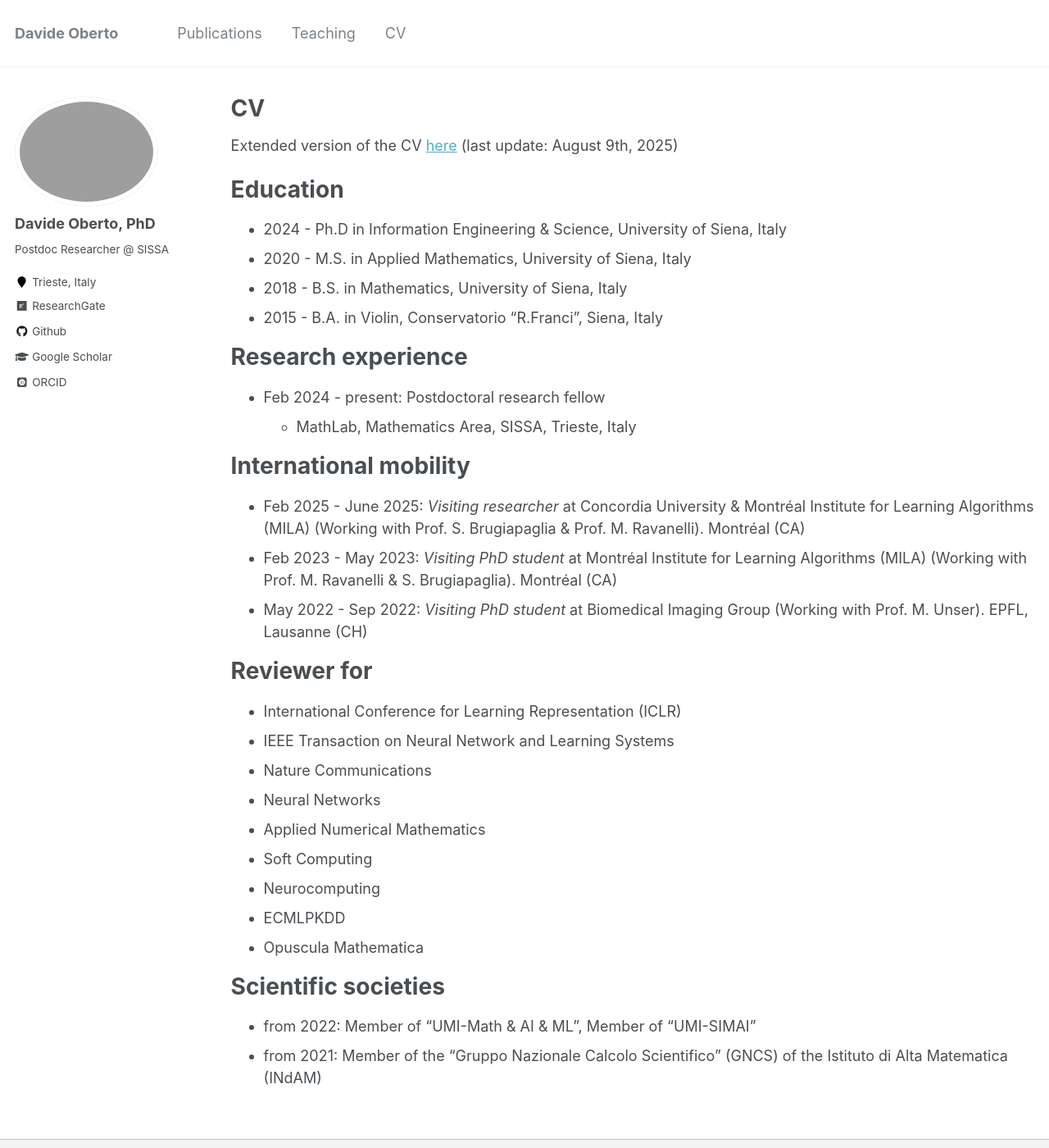
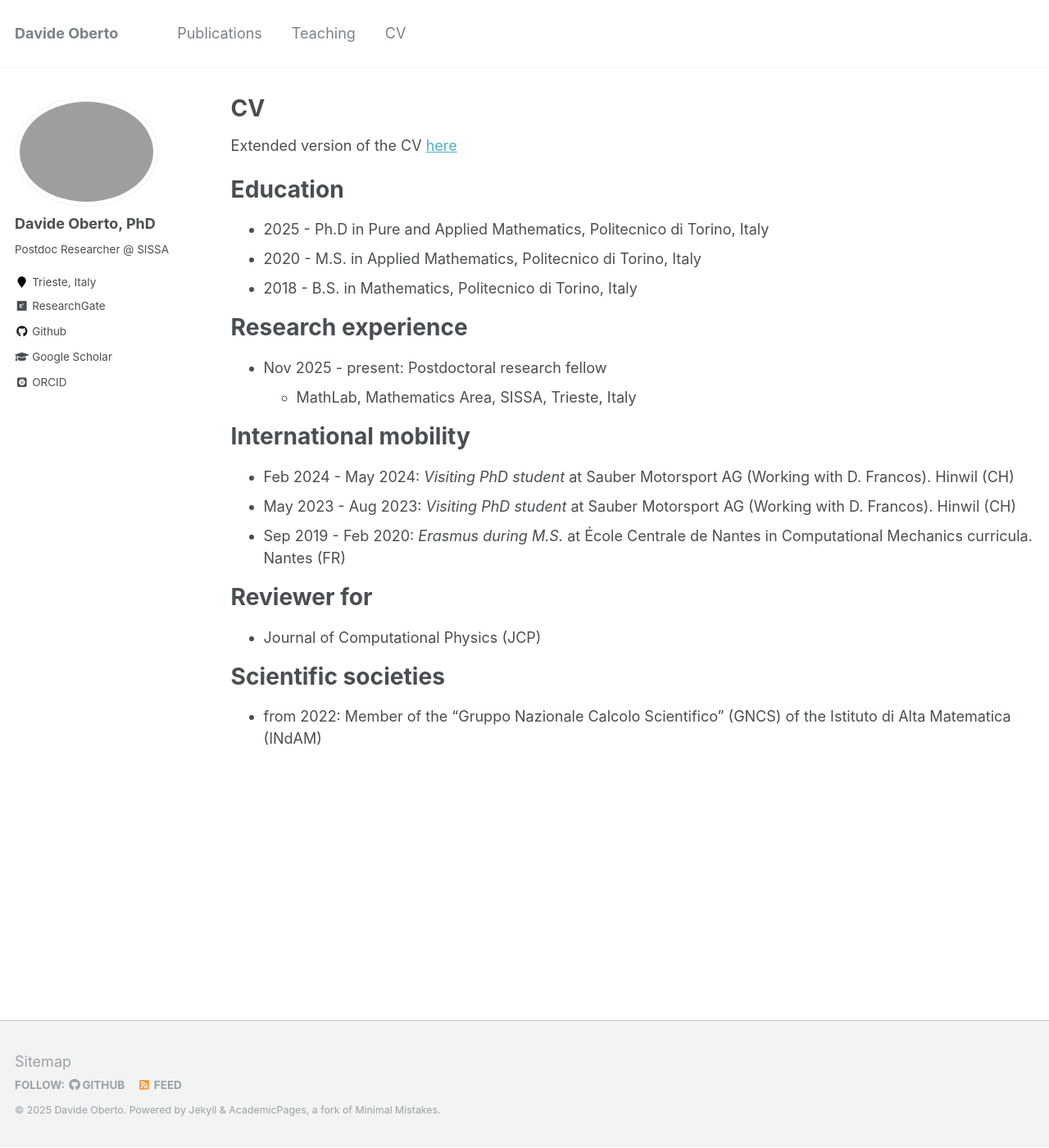
Before and after one commit to DavideOberto/DavideOberto.github.io, a Jekyll site: the page built from _pages/cv.md, in a window 1280 px wide and 1400 px high. Shown: the whole window at 82% size. Built offline with Jekyll 4.4.1, drawn with Linux system fonts in a browser that asks for light colours; some web fonts are replaced.

Commit message:
Update cv.md

```diff
--- a/_pages/cv.md
+++ b/_pages/cv.md
@@ -9,28 +9,27 @@ redirect_from:
 
 {% include base_path %}
 
-Extended version of the CV <a href="/files/Giuseppe_Alessio_DInverno_CV.pdf" target="_blank">here</a> (last update: August 9th, 2025)
+Extended version of the CV <a href="/files/Davide_Oberto_CV.pdf" target="_blank">here</a>
 
 
 
 Education
 ======
-* 2024 - Ph.D in Information Engineering & Science, University of Siena, Italy
-* 2020 - M.S. in Applied Mathematics, University of Siena, Italy
-* 2018 - B.S. in Mathematics, University of Siena, Italy
-* 2015 - B.A. in Violin, Conservatorio "R.Franci", Siena, Italy
+* 2025 - Ph.D in Pure and Applied Mathematics, Politecnico di Torino, Italy
+* 2020 - M.S. in Applied Mathematics, Politecnico di Torino, Italy
+* 2018 - B.S. in Mathematics, Politecnico di Torino, Italy
 
 Research experience
 =====
-* Feb 2024 - present: Postdoctoral research fellow
+* Nov 2025 - present: Postdoctoral research fellow
   * MathLab, Mathematics Area, SISSA, Trieste, Italy
 
 
 International mobility
 =====
-* Feb 2025 - June 2025: <em>Visiting researcher</em> at Concordia University & Montréal Institute for Learning Algorithms (MILA) (Working with Prof. S. Brugiapaglia & Prof. M. Ravanelli). Montréal (CA)
-* Feb 2023 - May 2023: <em>Visiting PhD student</em> at Montréal Institute for Learning Algorithms (MILA) (Working with Prof. M. Ravanelli & S. Brugiapaglia). Montréal (CA)
-* May 2022 - Sep 2022: <em>Visiting PhD student</em> at Biomedical Imaging Group (Working with Prof. M. Unser). EPFL, Lausanne (CH)
+* Feb 2024 - May 2024: <em>Visiting PhD student</em> at Sauber Motorsport AG (Working with D. Francos). Hinwil (CH)
+* May 2023 - Aug 2023: <em>Visiting PhD student</em> at Sauber Motorsport AG (Working with D. Francos). Hinwil (CH)
+* Sep 2019 - Feb 2020: <em>Erasmus during M.S.</em> at École Centrale de Nantes in Computational Mechanics curricula. Nantes (FR)
 
 
 <!-- continua a modificare
@@ -58,18 +57,9 @@ Awards and fellowships
 
 Reviewer for
 =====
-* International Conference for Learning Representation (ICLR)
-* IEEE Transaction on Neural Network and Learning Systems
-* Nature Communications
-* Neural Networks
-* Applied Numerical Mathematics
-* Soft Computing
-* Neurocomputing
-* ECMLPKDD
-* Opuscula Mathematica
+* Journal of Computational Physics (JCP)
 
 
 Scientific societies
 =====
-* from 2022: Member of "UMI-Math & AI & ML", Member of "UMI-SIMAI"
-* from 2021: Member of the "Gruppo Nazionale Calcolo Scientifico" (GNCS) of the Istituto di Alta Matematica (INdAM)
+* from 2022: Member of the "Gruppo Nazionale Calcolo Scientifico" (GNCS) of the Istituto di Alta Matematica (INdAM)
```
